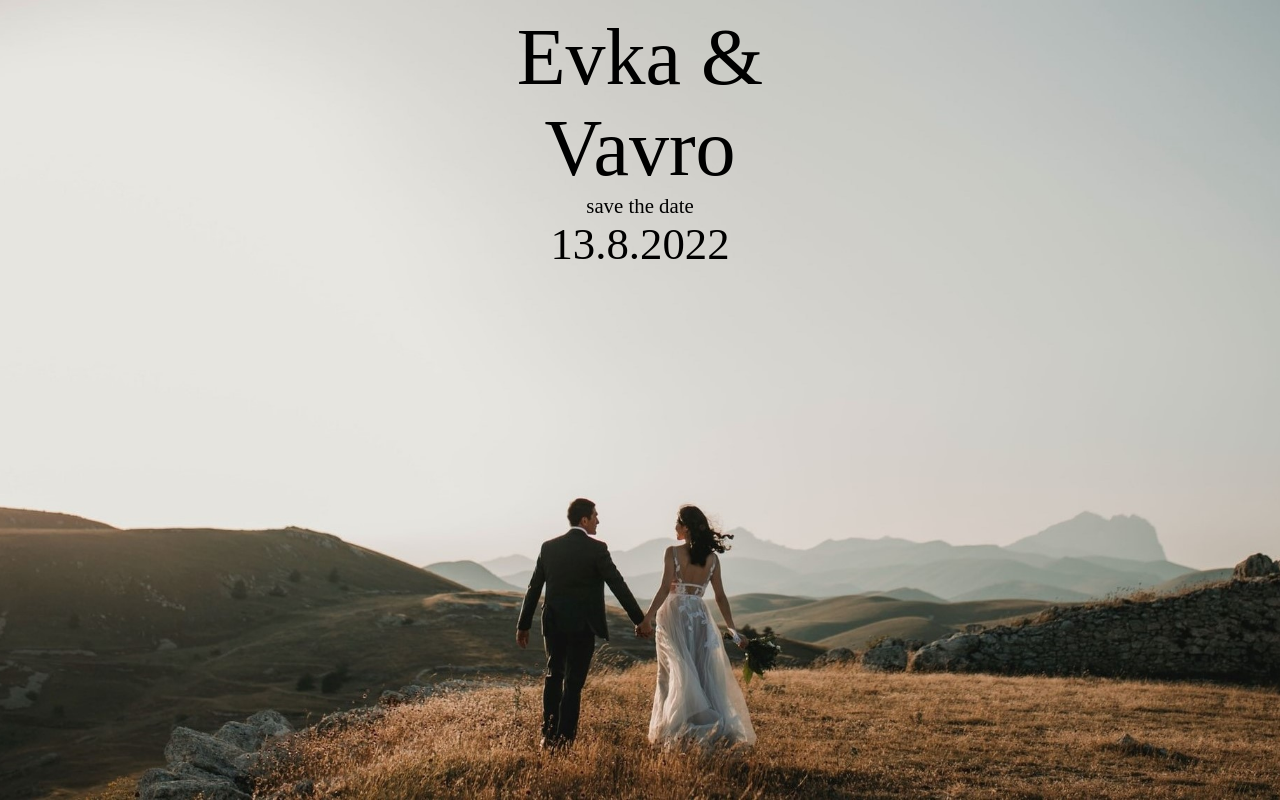
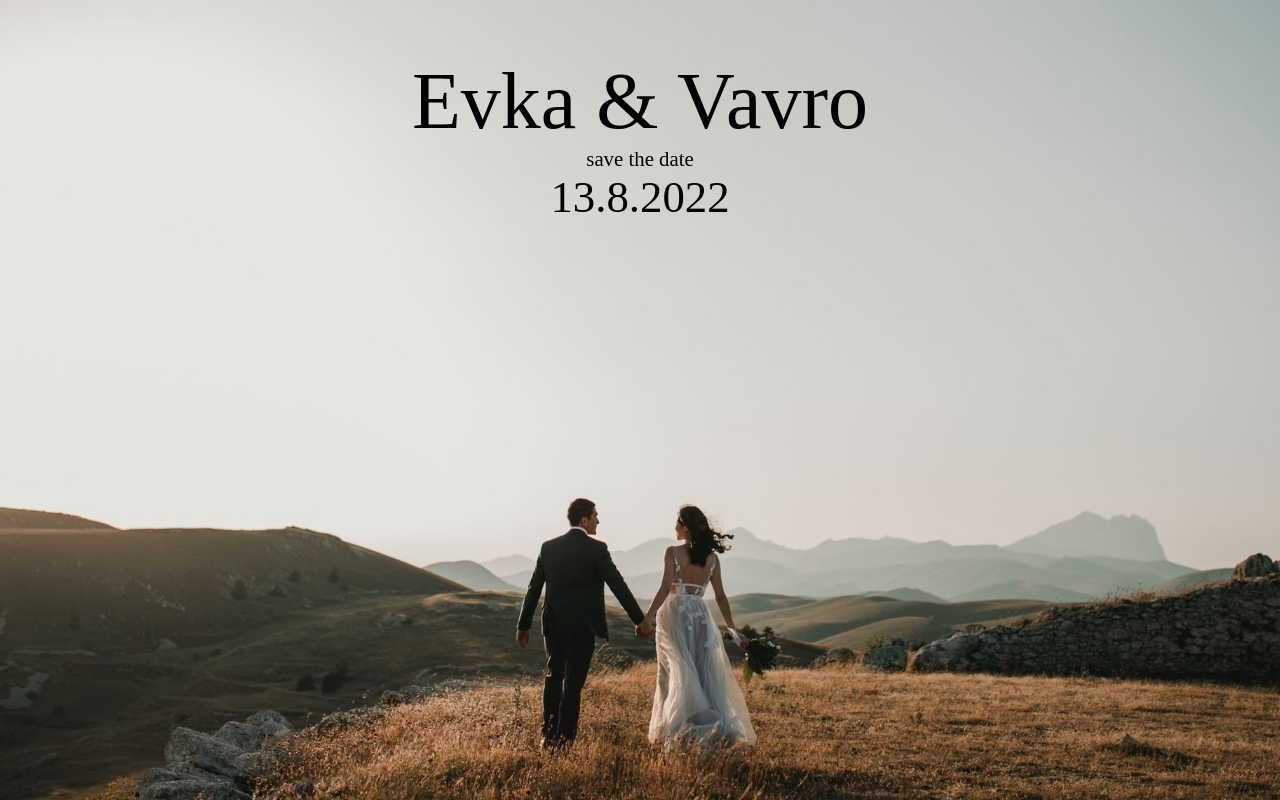
Before and after one commit to EvaDemkova/wedding, a Next.js app: page / in a window 1280 px wide. Built offline with nearby package versions, Linux system fonts and the light colour scheme; a web font is replaced by a local one.

Commit message:
fix layout

```diff
--- a/components/homepage.js
+++ b/components/homepage.js
@@ -11,10 +11,12 @@ const Homepage = () => {
 
 	return (
 		<div className={styles.welcome} onClick={showMoreInfo}>
-			<div className={styles.title}>Evka & Vavro</div>
-			<div className={styles.svd}>save the date</div>
-			<div className={styles.date}>13.8.2022</div>
-			<div className={styles.moreInfo} ref={nodeRef}>♥ ... viac informácií onedlho ... ♥</div>
+			<div className={styles.welcomeContainer}>
+			    <div className={styles.title}>Evka & Vavro</div>
+    			<div className={styles.svd}>save the date</div>
+    			<div className={styles.date}>13.8.2022</div>
+    			<div className={styles.moreInfo} ref={nodeRef}>♥ ... viac informácií onedlho ... ♥</div>
+			</div>
 		</div>
 	);
 };
--- a/styles/components/Homepage.module.scss
+++ b/styles/components/Homepage.module.scss
@@ -1,11 +1,14 @@
 .welcome {
-  width: 320px;
+  width: 100%;
   height: 300px;
-  margin: auto;
   display: flex;
   flex-direction: column;
   justify-content: center;
-  cursor: pointer;
+
+}
+
+.welcomeContainer {
+  display: inline-block;
 }
 
 .title {
@@ -39,7 +42,7 @@
   font-size: 2.8em;
   opacity: 0;
   animation: fade-in 2.5s forwards 2s;
-  display: inline-block;
+  cursor: pointer;
 
   &:hover {
     opacity: 1;
@@ -49,6 +52,7 @@
 }
 
 .moreInfo {
+  font-size: 1.2em;
   opacity: 0;
   transition: opacity ease-out 1.2s;
 }
--- a/styles/globals.scss
+++ b/styles/globals.scss
@@ -8,6 +8,11 @@ body {
     Ubuntu, Cantarell, Fira Sans, Droid Sans, Helvetica Neue, sans-serif;
     width: 100%;
     height: 100vh;
+    // overflow: hidden;
+  }
+
+  body::-webkit-scrollbar {
+    display: none;
   }
 
 #__next {
```
